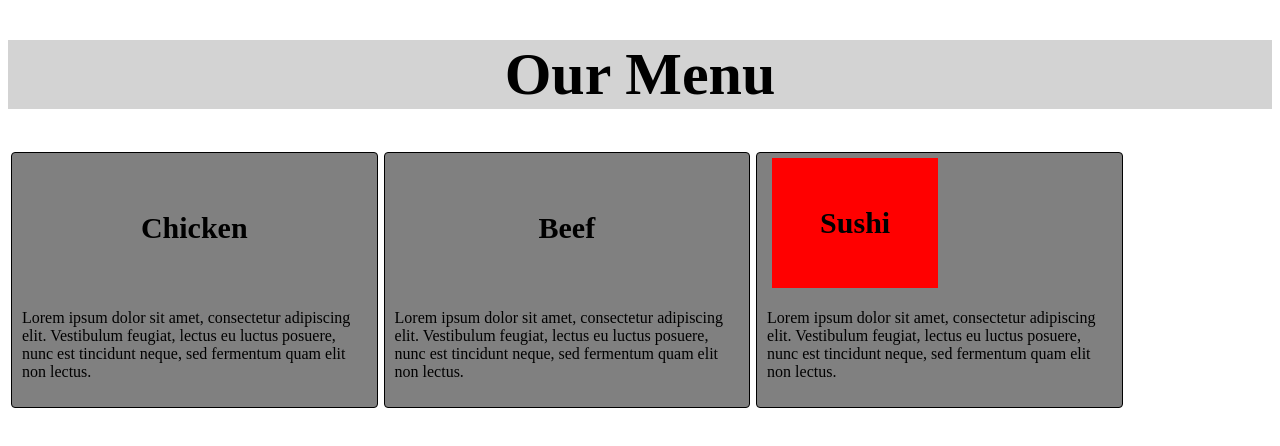
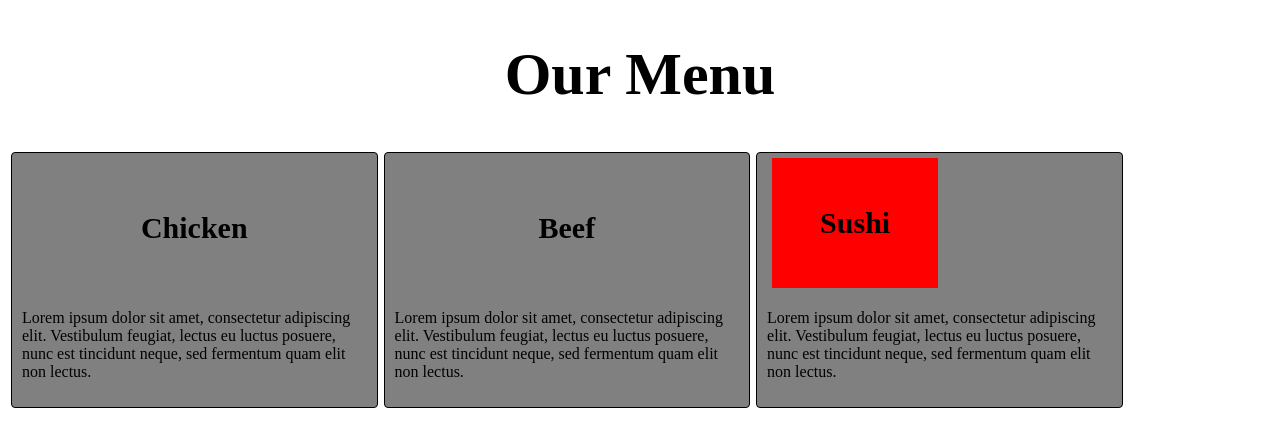
Before and after one commit to joursnoirs/module2-solution, a plain HTML site: page index.html in a window 1280 px wide. Drawn offline with Linux system fonts and the light colour scheme.

Commit message:
Update style.css

```diff
--- a/style.css
+++ b/style.css
@@ -23,7 +23,6 @@
     padding: 10rem;
     text-align: center;
     font-size: 30px;
-    background-color: lightgray;
     background-size: 10rem;
     padding: 0rem;
     display: block;
@@ -35,7 +34,7 @@
     background-color: inherit;
     display: block;
     float:right, top;
-    margin:0rem
+    margin:0rem;
 }
 .header3 > h3{
     padding: 3rem;
@@ -44,7 +43,7 @@
     background-color: inherit;
     display: block;
     float:right, top;
-    margin:0rem
+    margin:0rem;
 
 }
 .header4 > h4{
@@ -58,7 +57,7 @@
     height: min-content;
     display: block;
     float:right, top;
-    margin:0rem
+    margin:0rem;
 }
 .column {
     float: left;
```
